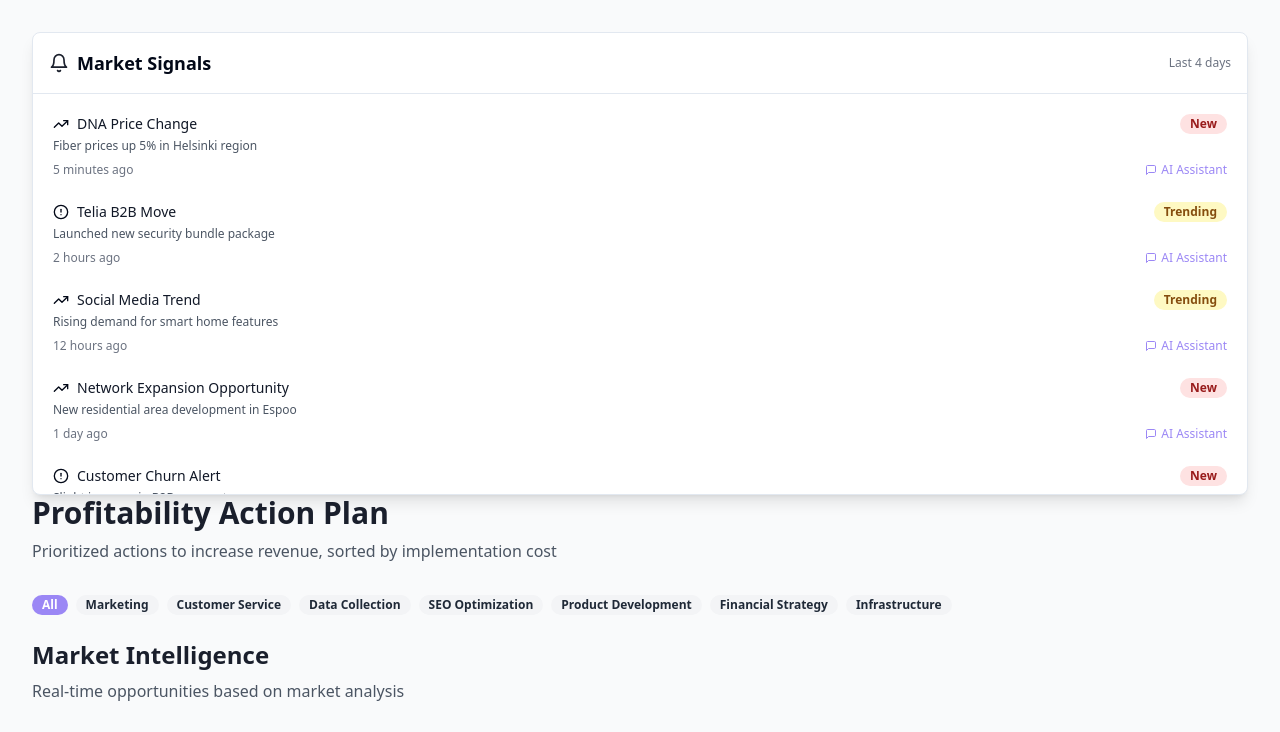
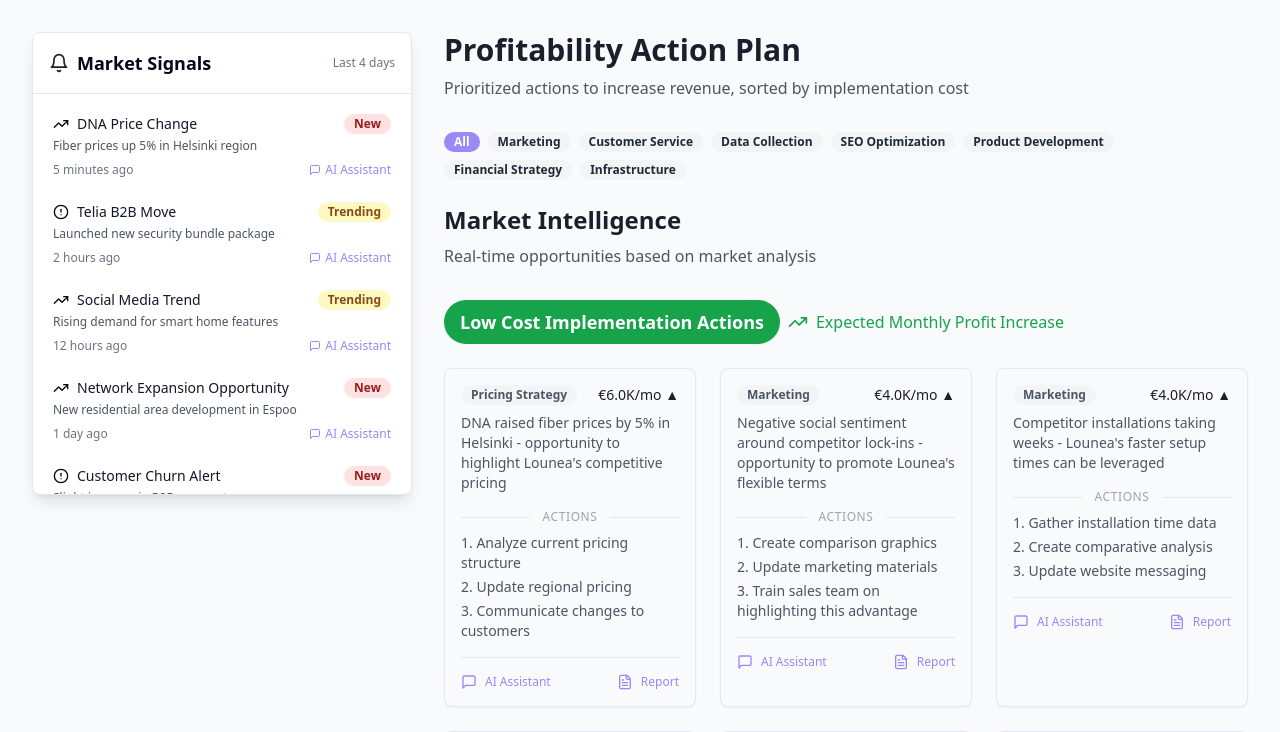
Before and after one commit to thehiddenrocky/profit-visualizer-dashboard, a React (Vite) app: page / in a window 1280 px wide. Shown: the top 732 px of the page. Built offline with nearby package versions, Linux system fonts and the light colour scheme.

Commit message:
Update layout for notifications panel
Modified the layout structure in `src/pages/Index.tsx` to position the notifications panel on the left side with sticky positioning. The existing content, styling, and color-coding of the notifications remain unchanged.
[skip gpt_engineer]

```diff
--- a/src/pages/Index.tsx
+++ b/src/pages/Index.tsx
@@ -238,7 +238,8 @@ const Index = () => {
   return (
     <div className="min-h-screen bg-gray-50">
       <div className="container mx-auto py-8">
-        <div className="w-full">
+        <div className="flex gap-8">
+          <div className="w-[380px] sticky top-8 self-start">
             <NotificationPanel />
           </div>
 
@@ -268,6 +269,7 @@ const Index = () => {
           </div>
         </div>
       </div>
+    </div>
   );
 };
 
```
Lines whose indentation alone changed are shown as unchanged.
